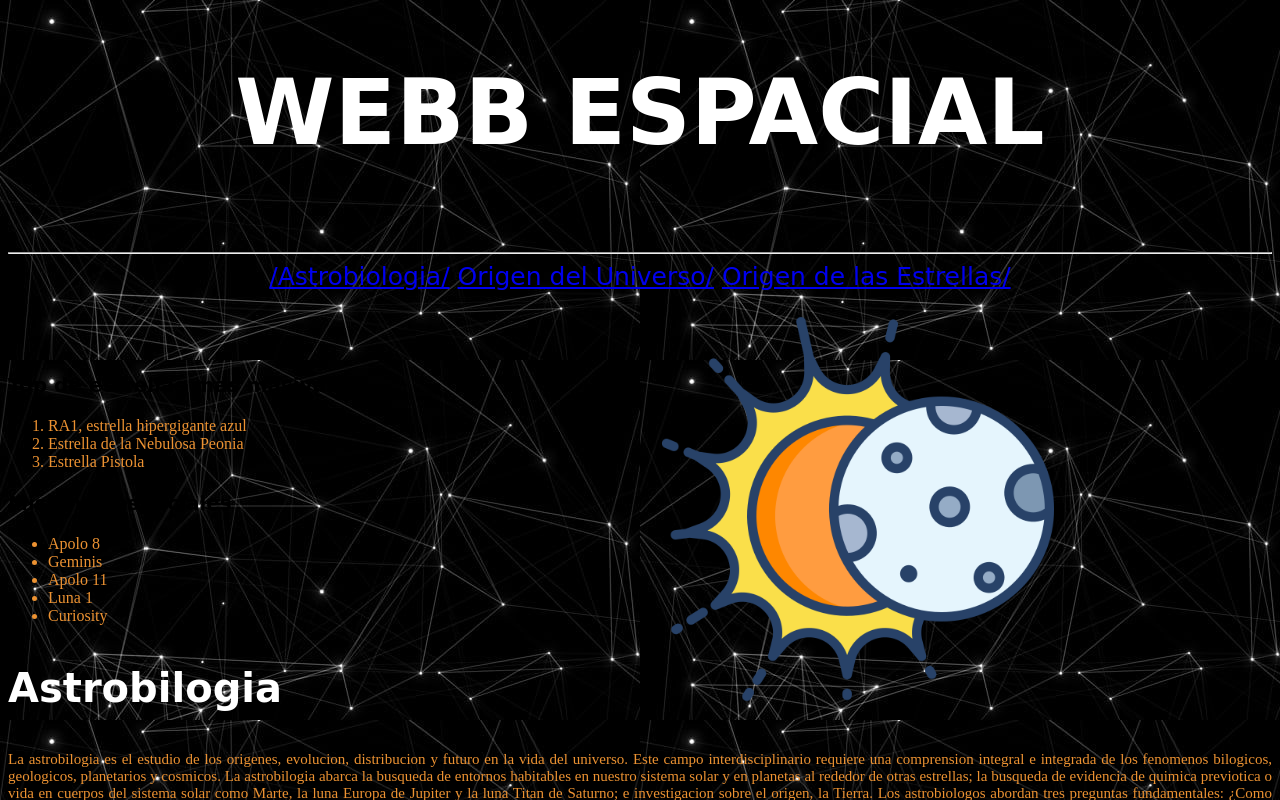
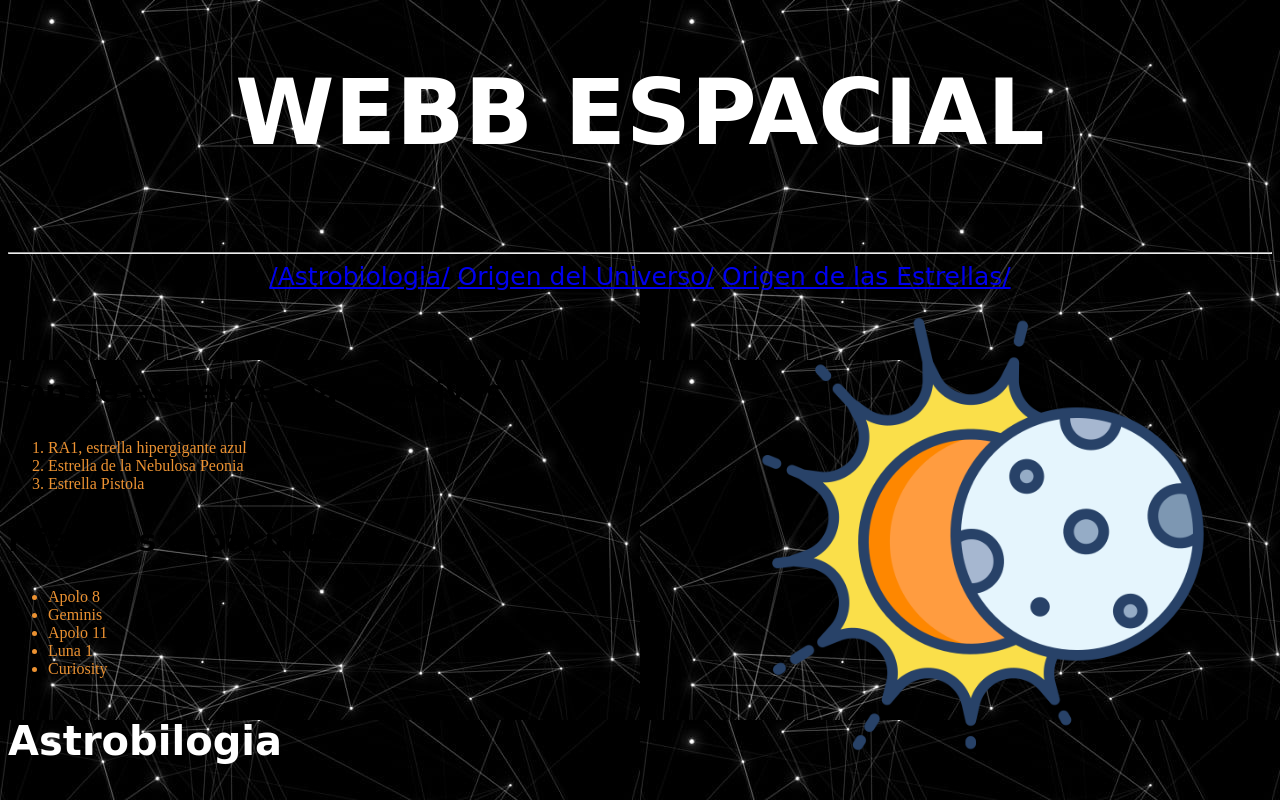
Before and after one commit to Carri0071/Webb-espacial, a plain HTML site: page index.html in a window 1280 px wide. Shown: the top 800 px of the page. Drawn offline with Linux system fonts and the light colour scheme; a web font is replaced by a local one.

Commit message:
Update style.css

```diff
--- a/style.css
+++ b/style.css
@@ -10,9 +10,9 @@ body{
 
 
 .eclipse{
-    height: 400px;
-    width: 400px;
-    margin-left: 650px;
+    height: 450px;
+    width: 450px;
+    margin-left: 750px;
 
 }
 
@@ -56,13 +56,13 @@ body{
     color: white;
     text-align: justify;
     color: #EC9232;
-    font-size: 15px;
+    font-size: 20px;
  }
 
 .Top{
     font-family: 'Bungee Spice', cursive;
-    font-size: 20px;
-    margin-top: -340px;
+    font-size: 30px;
+    margin-top: -389px;
 }
 
 .Topp{
@@ -71,7 +71,7 @@ body{
 
 .espaciales{
     font-family: 'Bungee Spice', cursive;
-    font-size: 20px;
+    font-size: 30px;
 }
 
 .pespaciales{
```
